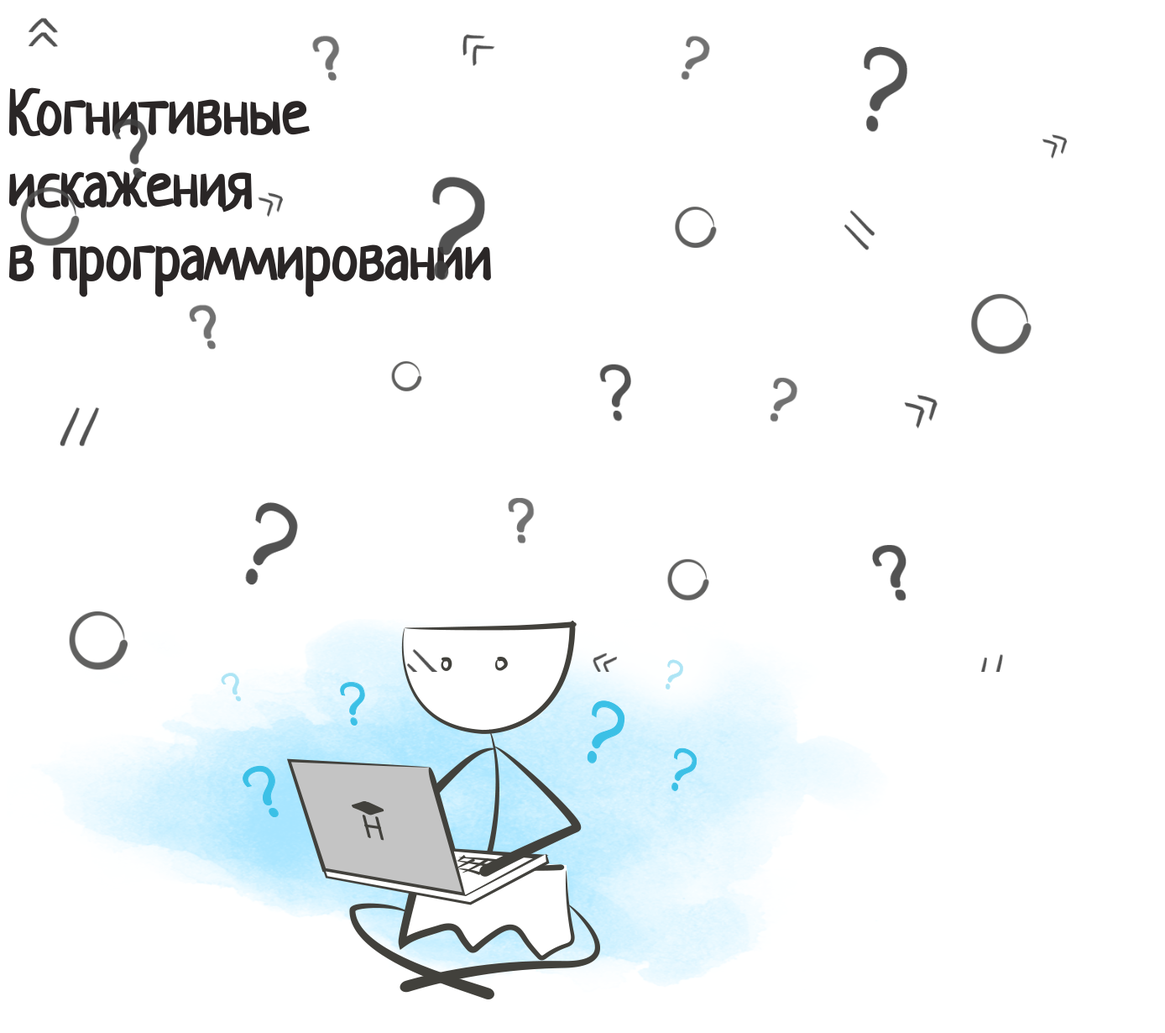
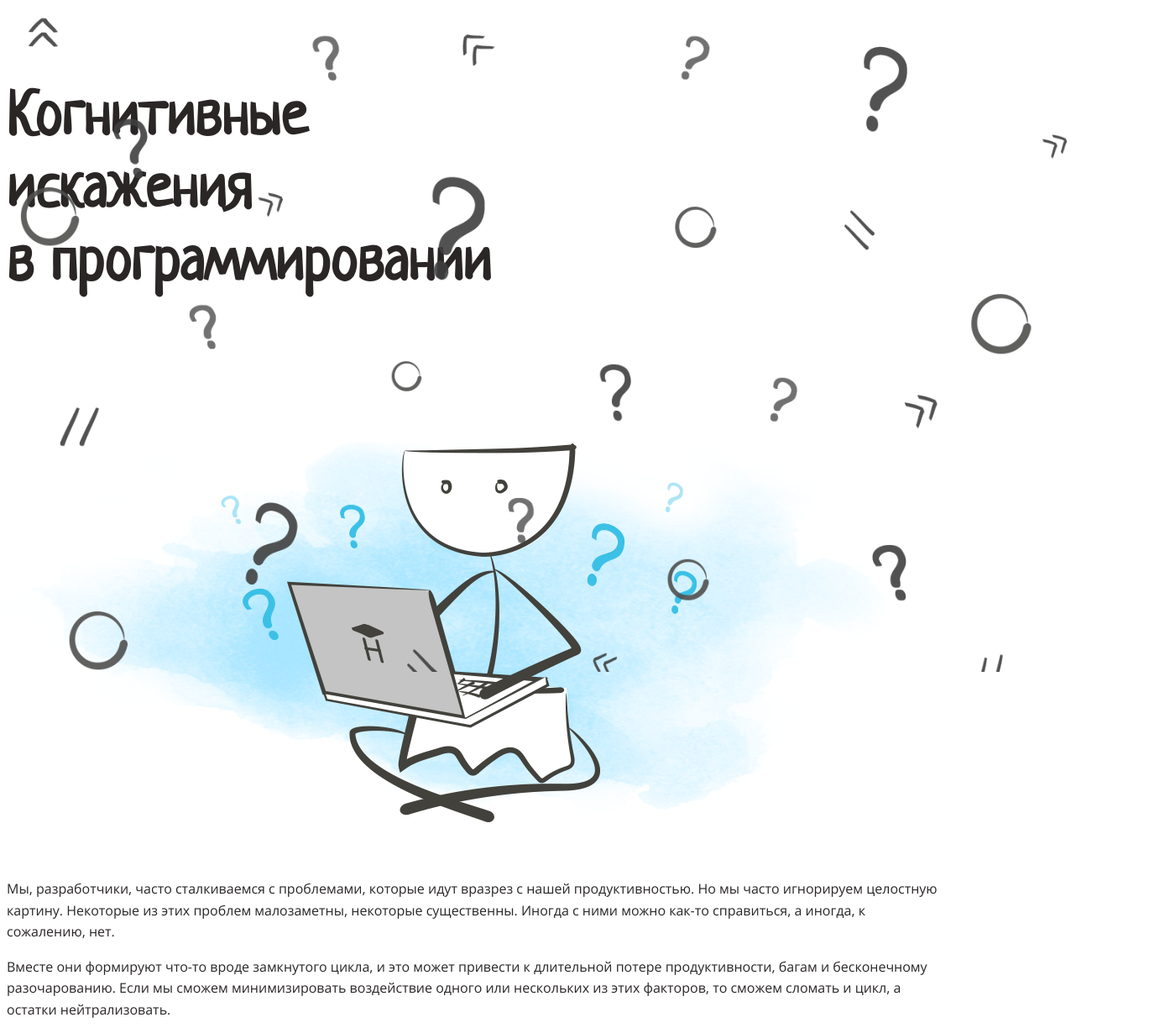
Before and after one commit to MrsDante/layout-designer-project-lvl1, a website: page src/index.html in a window 1280 px wide. Shown: the top 1230 px of the page at 84% size, 1388 px wide, since content can reach past the window. Drawn offline with Linux system fonts and the light colour scheme.

Commit message:
add src/styles/style.css

```diff
--- a/src/styles/style.css
+++ b/src/styles/style.css
@@ -9,17 +9,20 @@
 Полупрозрачный тёмный: #908d8b
 Коричневый: #b09a81
 Синий: #1085c5
+
 Шрифты
 В качестве основного шрифта используется Open Sans
 Для заголовков используется шрифт Neucha
 Размер шрифта: 16px
 Межстрочный интервал: 1.6em
 Цвет шрифта: #2A2626
+
 Заголовки
 Межстрочный интервал заголовков: 1.2em
 Размер заголовка первого уровня: 72px
 Размер заголовка второго уровня: 60px
 Размер заголовка третьего уровня: 34px
+
 Секции
 Ограничение по ширине контента: 1110px
 Выравнивание по центру
@@ -95,9 +98,8 @@ header {
   margin-bottom: 100px;
 }
 
-.main-header > h1 {
-  position: relative;
-  height: 525px;
+.main-header > img {
+  height: 525;
   margin-top: 55px;
   margin-right: -270px;
 }
```
